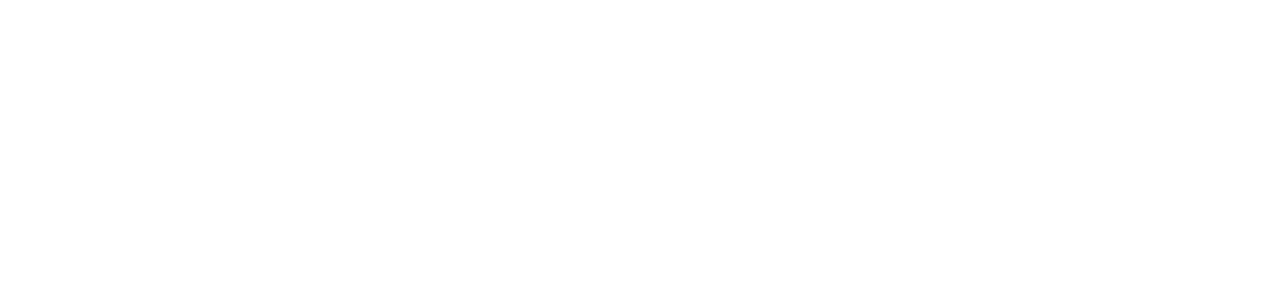
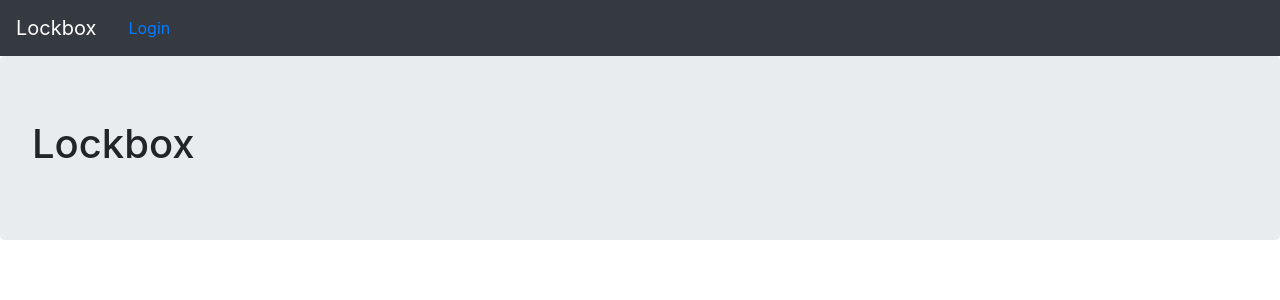
Before and after one commit to jltimm/lockbox, a React (Create React App) app in the folder client/: page / in a window 1280 px wide. Shown: the top 300 px of the page. Built offline with nearby package versions, Linux system fonts and the light colour scheme.

Commit message:
Added home page and react-bootstrap

```diff
--- a/client/package.json
+++ b/client/package.json
@@ -6,6 +6,7 @@
     "bootstrap": "^4.3.1",
     "formik": "^1.5.8",
     "react": "^16.9.0",
+    "react-bootstrap": "^1.0.0-beta.12",
     "react-dom": "^16.9.0",
     "react-router-dom": "^5.0.1",
     "react-scripts": "3.1.1",
--- a/client/src/App.js
+++ b/client/src/App.js
@@ -1,19 +1,22 @@
-import React, { Component } from 'react';
+import React, { Component, Button } from 'react';
 import './App.css';
-import { Router, Route, Link } from 'react-router-dom';
+import { Router, Route } from 'react-router-dom';
 import { history } from './_helpers/history';
 import { authenticationService } from './services/authentication-service';
+import Home from './components/Home'
 import DefaultPage from './components/DefaultPage'
 import { PrivateRoute } from './components/PrivateRoute';
 import LoginsList from './components/LoginsList'
 import LoginEdit from './components/LoginEdit'
+import { Navbar, Nav, Form, ToggleButtonGroup, ToggleButton } from 'react-bootstrap';
 
 class App extends Component {
   constructor(props) {
     super(props);
 
     this.state = {
-      currentUser: null
+      currentUser: null,
+        offlineMode: false,
     };
 }
 
@@ -31,17 +34,20 @@
   return (
     <Router history={history}>
       <div>
-        {currentUser &&
-          <nav className="navbar navbar-expand navbar-dark bg-dark">
-            <div className="navbar-nav">
-              <Link to="/logins" className="nav-item nav-link">Home</Link>
-              <a onClick={this.logout} className="nav-item nav-link">Logout</a>
-            </div>
-          </nav>
-        }
+          <Navbar bg="dark" variant="dark" expand="lg">
+              <Navbar.Brand href="/">Lockbox</Navbar.Brand>
+                {currentUser &&
+                    <div>
+                    <Nav.Link to="/logins">Home</Nav.Link>
+                    <Button onClick={this.logout} className="nav-item nav-link">Logout</Button>
+                </div>
+                }
+                <Nav.Link href="/login">Login</Nav.Link>
+          </Navbar>
+        <Route exact path="/" component={Home} />
+        <Route exact path="/login" component={DefaultPage} />
         <PrivateRoute exact path="/logins" component={LoginsList} />
         <PrivateRoute path='/logins/:id' component={LoginEdit}/>
-        <Route path="/login" component={DefaultPage} />
       </div>
     </Router>
   );
--- /dev/null
+++ b/client/src/components/Home.js
@@ -0,0 +1,27 @@
+import React, { Component } from "react";
+import LoginPage from "./LoginPage";
+import '../App.css';
+import Register from './Register';
+import { authenticationService } from '../services/authentication-service';
+
+/**
+ * Default page at /login
+ * Displays the login page and the register page
+ */
+class DefaultPage extends Component {
+  constructor(props) {
+    super(props);
+    if (authenticationService.currentUserValue) {
+      this.props.history.push('/logins')
+    }
+  }
+  render() {
+    return (
+      <div class='jumbotron'>
+          <h1>Lockbox</h1>
+      </div>
+    )
+  }
+}
+
+export default DefaultPage;
```
Also changed, not shown: client/src/components/LoginPage.js (+1 -1 lines), client/src/components/Register.js (+1 -1 lines), 1 other file (tests, documents, lock files or other folders).
